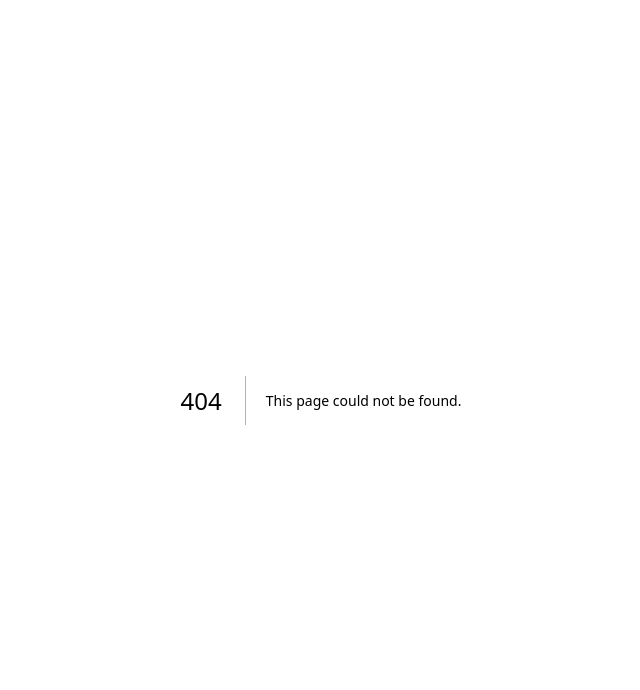
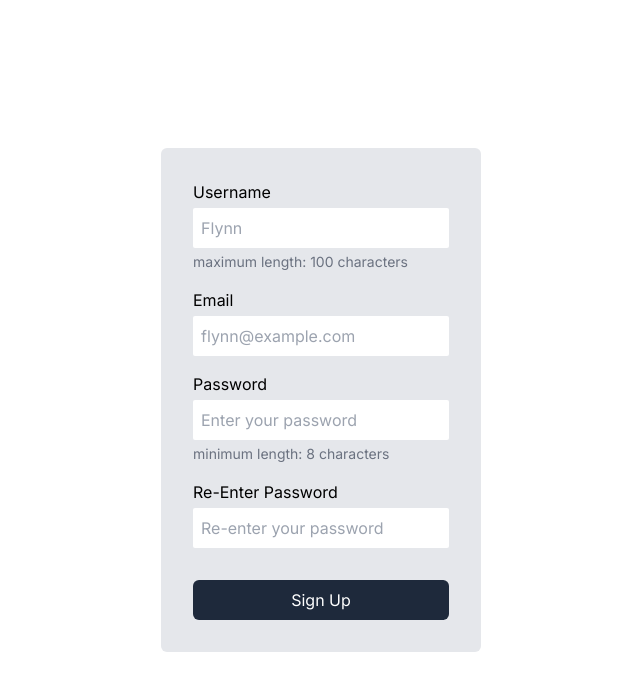
Before and after one commit to obzva/nextjs-postgresql-prisma-auth, a Next.js app: page /sign-up in a window 1280 px wide. Before the commit this address had no page. Shown: the top 690 px of the page, without its empty margins (319-959 px from the left). Built offline with nearby package versions, Linux system fonts and the light colour scheme.

Commit message:
Made `sign-up` route

```diff
--- a/app/page.tsx
+++ b/app/page.tsx
@@ -1,4 +1,4 @@
-import Signup from "../components/main/Signup";
+import Signup from "../components/Signup";
 
 export default function Home() {
   return <Signup />;
--- a/app/sign-in/page.tsx
+++ /dev/null
@@ -1,3 +0,0 @@
-export default function SignInPage() {
-  return <h1 className={"text-6xl text-blue-600"}>{"Let's go~"}</h1>;
-}
--- /dev/null
+++ b/app/sign-up/page.tsx
@@ -0,0 +1,5 @@
+import Signup from "@/components/Signup";
+
+export default function SignupPage() {
+  return <Signup />;
+}
--- a/components/main/Signup.tsx
+++ b/components/Signup.tsx
@@ -1,7 +1,7 @@
 "use client";
 
-import Button from "../Button";
-import TextInput from "../TextInput";
+import Button from "./Button";
+import TextInput from "./TextInput";
 import React from "react";
 import * as zod from "zod";
 import { Controller, useForm } from "react-hook-form";
@@ -31,7 +31,7 @@ export default function Signup() {
     });
 
     if (status === 201) {
-      await push("/sign-in");
+      await push("/");
     } else {
       window.alert("Registration failed!");
     }
```
